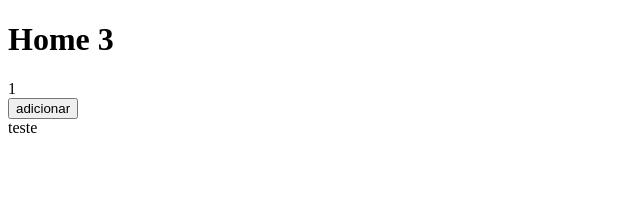
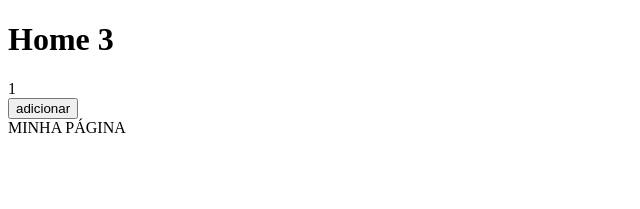
Before and after one commit to kelvimsantos/ideia-unica, a Next.js app: page / in a window 1280 px wide. Shown: the top 209 px of the page, without its empty margins (0-640 px from the left). Built offline with nearby package versions, Linux system fonts and the light colour scheme.

Commit message:
SEGUNDO commit

```diff
--- a/pages/index.js
+++ b/pages/index.js
@@ -5,7 +5,7 @@ function Home()
     return<div>
     <h1>Home 3</h1>
             <Contador/>
-            <div>teste</div>
+            <div>MINHA PÁGINA</div>
             </div>
 }
 
```
